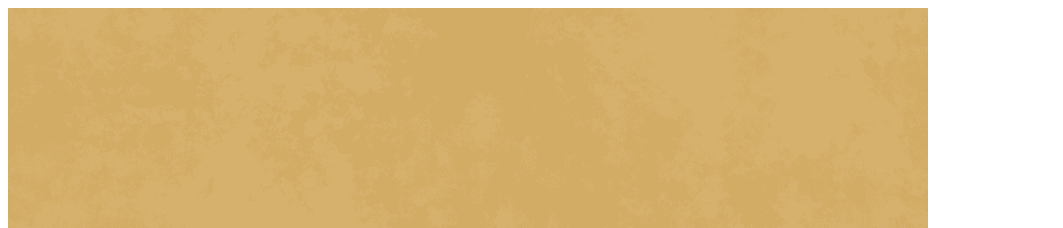
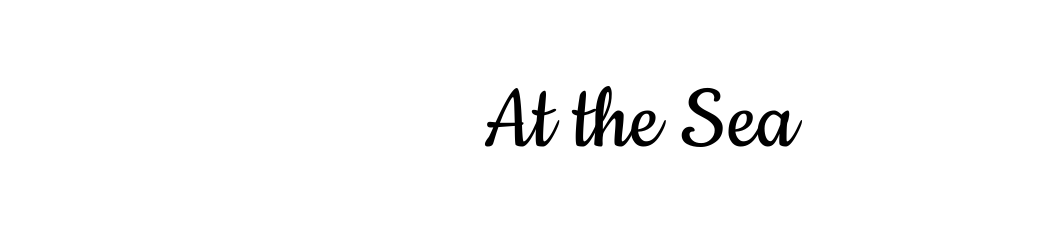
Before and after one commit to jaqueline1201/GameProject, a plain HTML site: page index.html in a window 1280 px wide. Shown: the top 228 px of the page, without its empty margins (0-1063 px from the left). Drawn offline with Linux system fonts and the light colour scheme.

Commit message:
borders added and title added with css

```diff
--- a/index.html
+++ b/index.html
@@ -1,11 +1,14 @@
 <!DOCTYPE html>
 <html lang="en">
     <head>
+        <link rel="stylesheet" href="style.css">
+        <link href="https://fonts.googleapis.com/css2?family=Comic+Neue:ital,wght@0,300;0,400;0,700;1,300;1,400;1,700&family=Cookie&display=swap" rel="stylesheet">
         <meta charset="UTF-8">
         <meta name="viewport" content="width=device-width, initial-scale=1.0">
         <title>At the Beach - Game</title>
     </head>
     <body>
+        <h1>At the Sea</h1>
         <script src="script.js"></script>
     </body>
 </html>
--- a/script.js
+++ b/script.js
@@ -13,7 +13,22 @@ let backgroundImg = new Image();
 backgroundImg.onload = function (){
     backgroundReady = true;
 };
-backgroundImg.src = "images/backgroundSand2.png";
+backgroundImg.src = "images/backgroundSand4.png";
+//**********Border Image**********//
+//Top border//
+let borderTopReady = false;
+let borderTopImg = new Image();
+borderTopImg.onload = function(){
+    borderTopReady = true;
+};
+borderTopImg.src = "images/waterTB.png"
+//Side border//
+let borderSideReady = false;
+let borderSideImg = new Image();
+borderSideImg.onload = function(){
+    borderSideReady = true;
+};
+borderSideImg.src = "images/waterLR.png"
 //**********Character Image**********//
 let girlReady = false;
 let girlImg = new Image();
@@ -45,9 +60,18 @@ let main = function() {
 //**********To Render the Game**********/
 let render = function(){
     if (backgroundReady) {
-        console.log('here2');
         ctx.drawImage(backgroundImg,0,0);
     }
+    if (borderTopReady) {
+        ctx.drawImage(borderTopImg, 0,0);
+        ctx.drawImage(borderTopImg, 0,(1000-64));
+    }
+    if (borderSideReady) {
+        ctx.drawImage(borderSideImg, 0,0);
+        ctx.drawImage(borderSideImg, (1000-64),0);
+
+    }
+
 };
 //**********To play the Game*********//
 let then = Date.now();
--- /dev/null
+++ b/style.css
@@ -0,0 +1,7 @@
+h1 {
+    text-align: center;
+    font-family: "Cookie", cursive;
+    font-weight: 400;
+    font-size: 100px;
+    font-style: normal;
+}
```
Also changed, not shown: images/backgroundSand3.png (added), images/backgroundSand4.png (added), images/waterLR.png.
